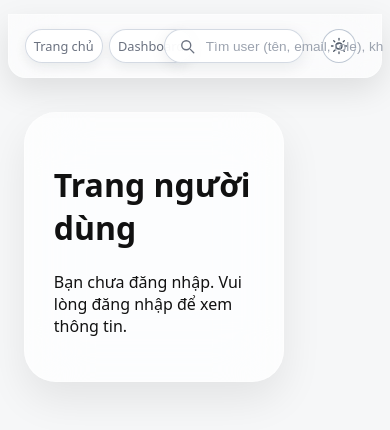
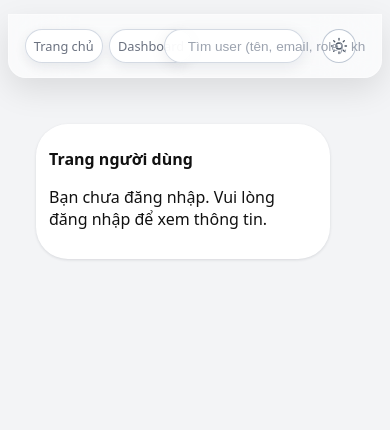
Before and after one commit to Wang03062001/My-course-app1, a Next.js app: page /users in a window 390 px wide. Shown: the top 430 px of the page. Built offline with nearby package versions, Linux system fonts and the light colour scheme.

Commit message:
Add responsive layout and viewport for mobile

```diff
--- a/styles/globals.css
+++ b/styles/globals.css
@@ -914,3 +914,143 @@
   transform: translateY(-2px);
   box-shadow: 0 12px 32px rgba(182, 218, 251, 0.45);
 }
+/* ===== Reset & base cho toàn site ===== */
+*,
+*::before,
+*::after {
+  box-sizing: border-box;
+}
+
+html,
+body {
+  margin: 0;
+  padding: 0;
+  width: 100%;
+  min-height: 100%;
+  font-family: system-ui, -apple-system, BlinkMacSystemFont, "Segoe UI",
+    sans-serif;
+}
+
+/* Không cho trang bị tràn ngang trên mobile */
+body {
+  overflow-x: hidden;
+  background-color: #f3f4f6;
+}
+
+/* Hình ảnh, video… tự co theo chiều rộng màn hình */
+img,
+video,
+canvas,
+svg {
+  max-width: 100%;
+  height: auto;
+}
+
+/* ===== Layout chung ===== */
+
+/* Nếu anh có dùng class admin-layout (sidebar + nội dung) */
+.admin-layout {
+  display: flex;
+  min-height: 100vh;
+}
+
+/* Sidebar (đổi tên class nếu anh dùng tên khác) */
+.sidebar,
+.sidebar-admin,
+.sidebar-user {
+  flex-shrink: 0;
+}
+
+/* Nội dung chính bên phải */
+.admin-main {
+  flex: 1;
+  padding: 1rem 1.25rem;
+  max-width: 100%;
+  overflow-x: hidden;
+}
+
+/* Card chung (dashboard, quản lý users, v.v.) */
+.admin-card {
+  background: #ffffff;
+  border-radius: 0.5rem;
+  padding: 1rem 1.25rem;
+  box-shadow: 0 1px 3px rgba(15, 23, 42, 0.12);
+  max-width: 100%;
+  overflow: hidden;
+}
+
+/* Header card (tiêu đề + nút "Làm mới", v.v.) */
+.admin-card-header {
+  display: flex;
+  justify-content: space-between;
+  align-items: center;
+}
+
+/* Bảng có nhiều cột: bọc bằng admin-table-wrapper trong JSX */
+.admin-table-wrapper {
+  width: 100%;
+  overflow-x: auto; /* cho kéo ngang trên mobile */
+}
+
+/* Bản thân table */
+.admin-table {
+  width: 100%;
+  border-collapse: collapse;
+  min-width: 600px; /* nếu màn hình nhỏ hơn thì xuất hiện scroll ngang */
+}
+
+.admin-table th,
+.admin-table td {
+  padding: 0.4rem 0.6rem;
+  font-size: 0.85rem;
+  border-bottom: 1px solid #e5e7eb;
+  white-space: nowrap; /* tránh chữ xuống dòng lung tung */
+}
+
+/* ===== Responsive: dưới 768px (tablet, mobile ngang) ===== */
+@media (max-width: 768px) {
+  /* Sidebar + nội dung xếp dọc */
+  .admin-layout {
+    flex-direction: column;
+  }
+
+  .sidebar,
+  .sidebar-admin,
+  .sidebar-user {
+    width: 100%;
+    position: static;
+    height: auto;
+  }
+
+  .admin-main {
+    padding: 0.75rem;
+  }
+
+  .admin-card-header {
+    flex-direction: column;
+    align-items: flex-start;
+    gap: 0.5rem;
+  }
+}
+
+/* ===== Mobile nhỏ (dưới 480px) ===== */
+@media (max-width: 480px) {
+  .admin-card {
+    padding: 0.75rem;
+  }
+
+  .admin-title {
+    font-size: 1rem;
+  }
+
+  .btn.btn-sm {
+    font-size: 0.75rem;
+    padding-inline: 0.5rem;
+    height: 2rem;
+  }
+
+  /* Nếu có popup dùng width cố định lớn, ép lại cho vừa màn hình */
+  .modal-box {
+    max-width: 95vw;
+  }
+}
```
Also changed, not shown: app/head.jsx (added, +10 -0 lines).
